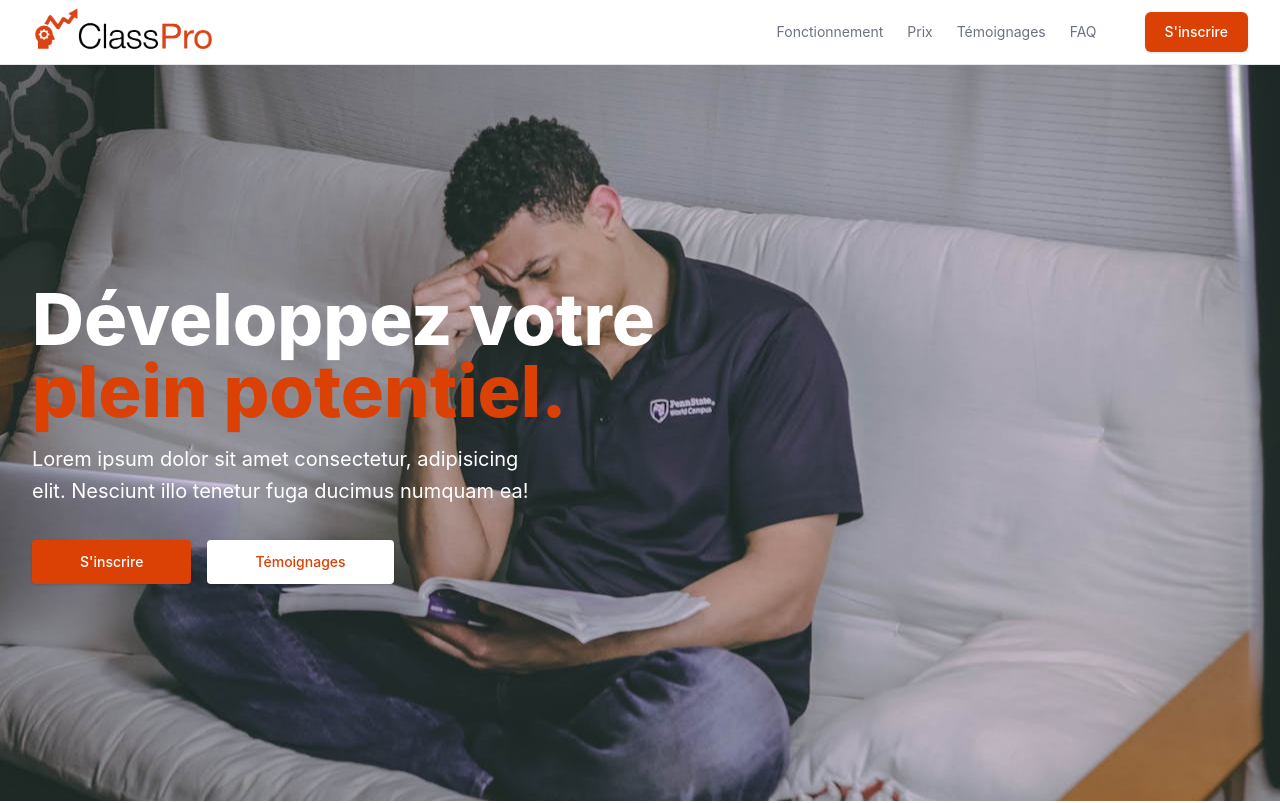
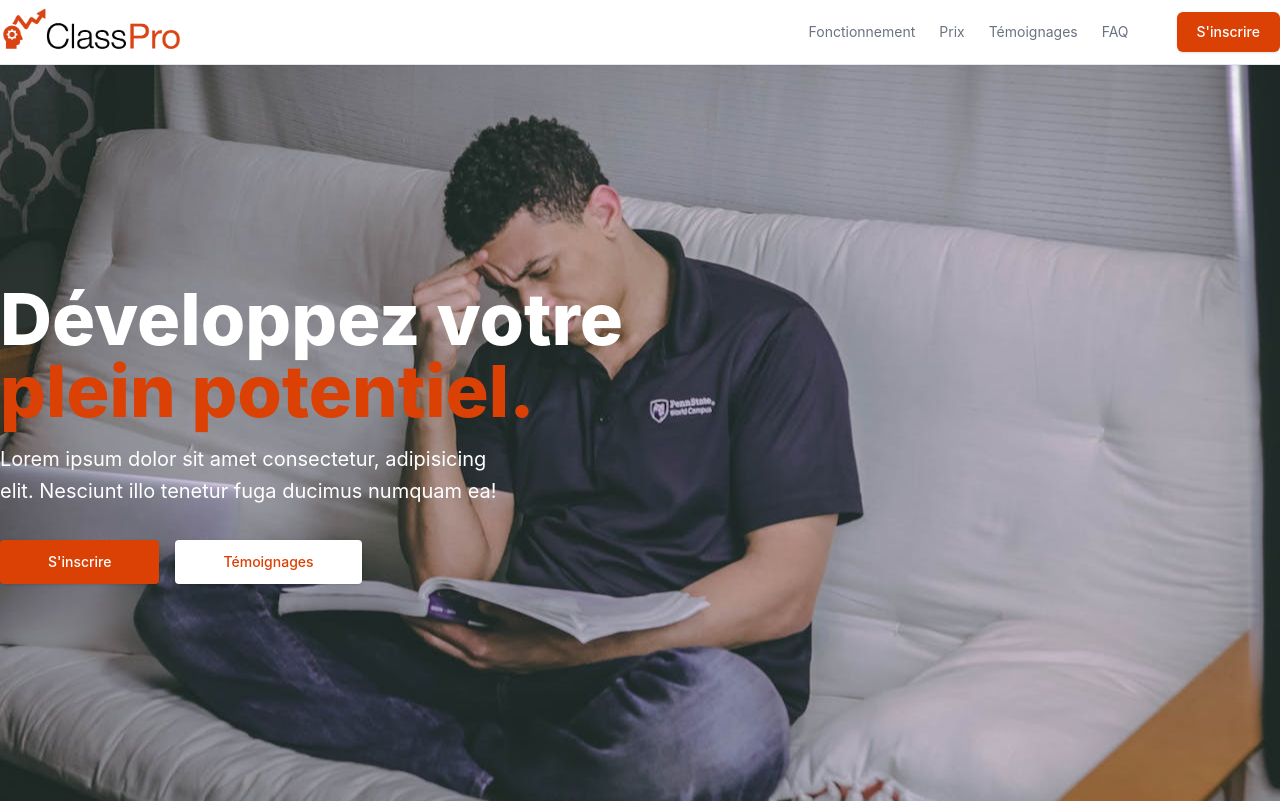
Before and after one commit to williambaele/classpro, a React (Create React App) app: page / in a window 1280 px wide. Shown: the top 803 px of the page. Built offline with nearby package versions, Linux system fonts and the light colour scheme.

Commit message:
Some container fixes + sticky header

```diff
--- a/src/components/Header.js
+++ b/src/components/Header.js
@@ -21,8 +21,8 @@ const Header = () => {
     },
   ];
   return (
-    <header class="bg-white border-b border-gray-200 shadow-sm">
-      <div class="mx-auto max-w-screen-xl px-4 sm:px-6 lg:px-8 ">
+    <header class="bg-white border-b border-gray-200 shadow-sm sticky top-0 z-20">
+      <div class="mx-auto px-4 md:px-0 container mx-auto">
         <div class="flex h-16 items-center justify-between">
           <div class="flex-1 md:flex md:items-center md:gap-12 h-full">
             <div class="h-full">
--- a/src/components/Hero.js
+++ b/src/components/Hero.js
@@ -22,7 +22,7 @@ const Hero = () => {
       style={backgroundImageStyle}
     >
       <div className="absolute inset-0 bg-white/65 sm:bg-transparent sm:from-white/25 sm:to-white/25 ltr:sm:bg-gradient-to-r rtl:sm:bg-gradient-to-l"></div>
-      <div className="relative mx-auto max-w-screen-xl px-4 py-32 sm:px-6 lg:flex h-full lg:items-center lg:px-8 flex items-center">
+      <div className="container mx-auto relative mx-auto w-full px-4 md:px-0 py-32 lg:flex h-full lg:items-center flex items-center">
         <div className="w-full md:w-2/3 text-left">
           <h1 className="text-5xl text-white font-extrabold md:text-7xl">
             Développez votre
--- a/src/components/Lessons.js
+++ b/src/components/Lessons.js
@@ -48,9 +48,9 @@ const Lessons = () => {
 
   return (
     <section className="mx-auto container px-4 md:px-0">
-      <div className="max-w-screen-xl py-8 sm:py-12 lg:py-24">
+      <div className="w-full py-8 sm:py-12 lg:py-24">
         <div className="grid grid-cols-1 gap-y-8 lg:grid-cols-2 lg:items-center lg:gap-x-16">
-          <div className="text-left h-full flex items-start flex-col justify-center ">
+          <div className="text-left h-full flex items-start flex-col justify-center w-full">
             <h2 className="text-3xl font-bold sm:text-4xl">
               Les cours dispensés
             </h2>
```
